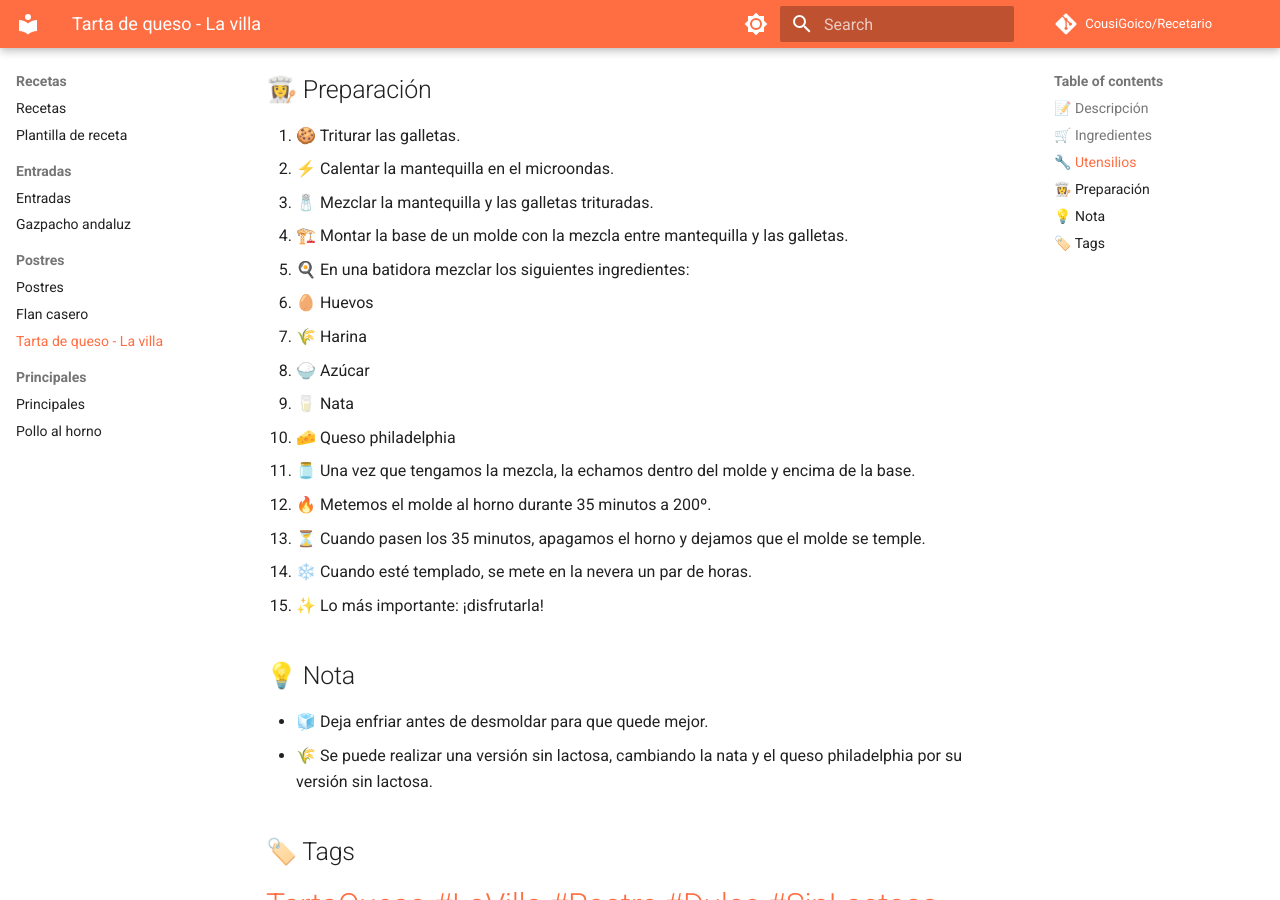
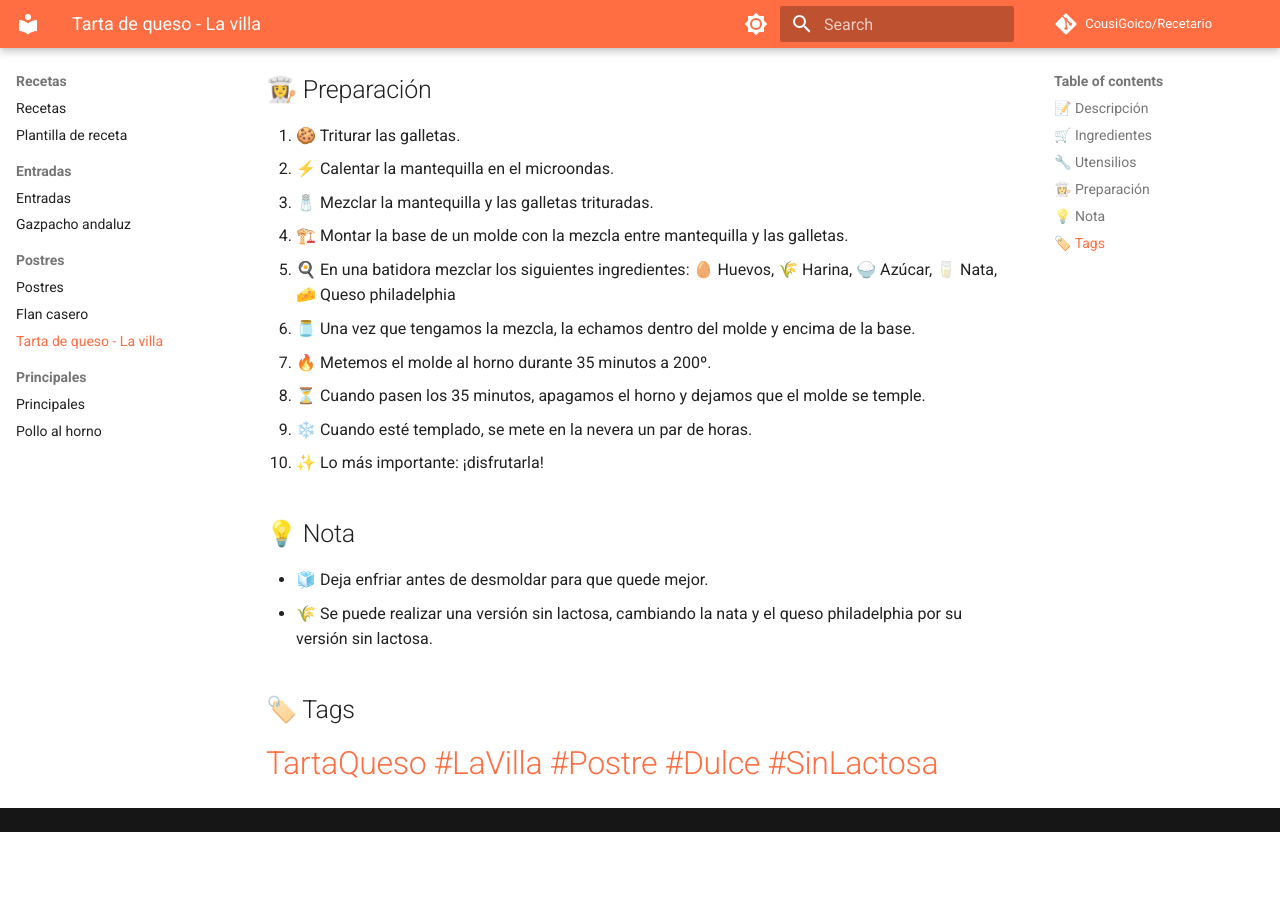
Before and after one commit to CousiGoico/Recetario, an MkDocs documentation site: the page built from docs/recetas/postres/tarta-queso.md, in a window 1280 px wide and 900 px high, scrolled down 995 px. Built offline with MkDocs 1.6.1 and Material for MkDocs 9.7.7, drawn with Linux system fonts in a browser that asks for light colours; comment, search, counter and statistics services are not loaded; after the commit the page ends 1827 px from its top, so only the background shows below that.

Commit message:
Change format

```diff
--- a/docs/recetas/postres/tarta-queso.md
+++ b/docs/recetas/postres/tarta-queso.md
@@ -45,12 +45,7 @@ Tarta de queso - La villa
 2. ⚡ Calentar la mantequilla en el microondas.
 3. 🧂 Mezclar la mantequilla y las galletas trituradas.
 4. 🏗️ Montar la base de un molde con la mezcla entre mantequilla y las galletas.
-5. 🍳 En una batidora mezclar los siguientes ingredientes:
-  - 🥚 Huevos
-  - 🌾 Harina
-  - 🍚 Azúcar
-  - 🥛 Nata
-  - 🧀 Queso philadelphia
+5. 🍳 En una batidora mezclar los siguientes ingredientes:  🥚 Huevos, 🌾 Harina,  🍚 Azúcar,  🥛 Nata,  🧀 Queso philadelphia
 6. 🫙 Una vez que tengamos la mezcla, la echamos dentro del molde y encima de la base.
 7. 🔥 Metemos el molde al horno durante 35 minutos a 200º.
 8. ⏳ Cuando pasen los 35 minutos, apagamos el horno y dejamos que el molde se temple.
```
